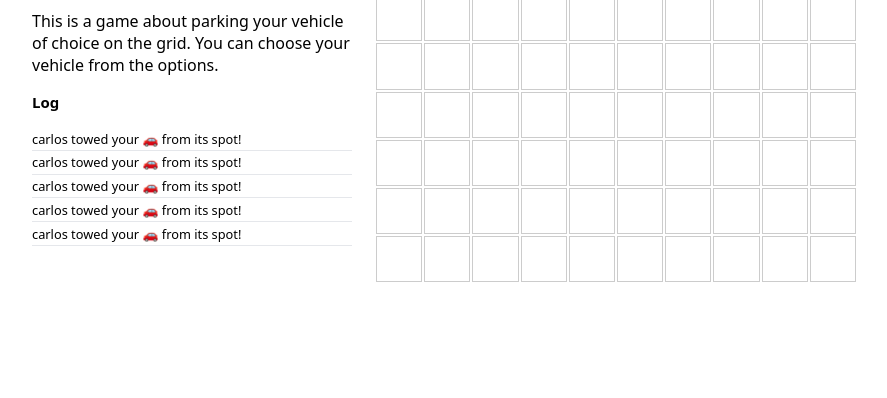
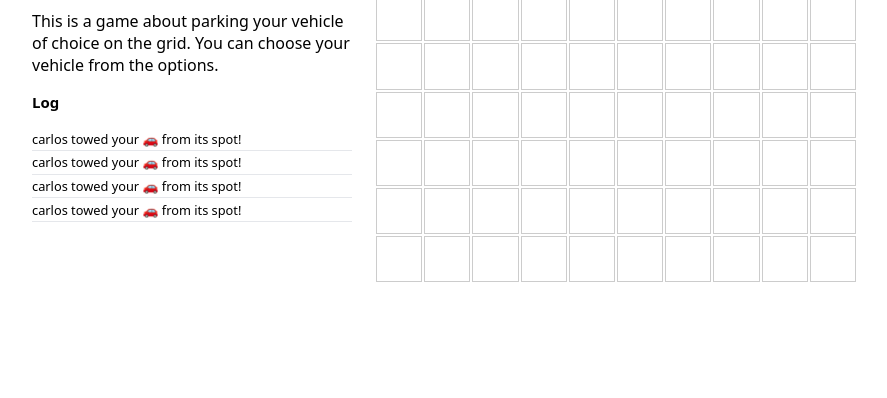
Before and after one commit to changerate/cs4800-assignment2, a Flask app: page / in a window 1280 px wide. Shown: the part 450-848 px from the top of the page, without its empty margins (196-1083 px from the left). Run offline with Flask 3, Linux system fonts and the light colour scheme; a user stored in the database is signed in; data comes from the database, SQL or seed files in the repository; both versions use the stored data as it was after the commit.

Commit message:
log scrolling

```diff
--- a/backend/app/static/styles.css
+++ b/backend/app/static/styles.css
@@ -43,6 +43,9 @@ body {
   list-style: none;
   padding-left: 0;
   margin: 0.25rem 0 0;
+  /* Show roughly the last 5 messages, scroll for the rest */
+  max-height: 6rem;
+  overflow-y: auto;
 }
 
 .user-log-list li {
```
Also changed, not shown: backend/instance/app.db.
